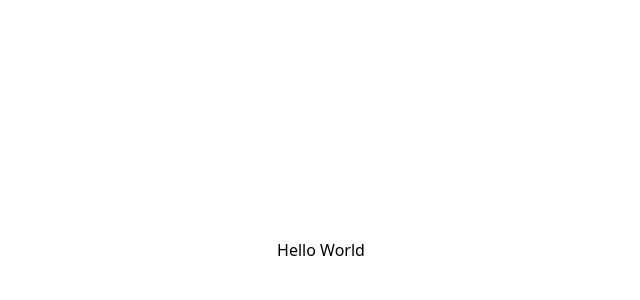
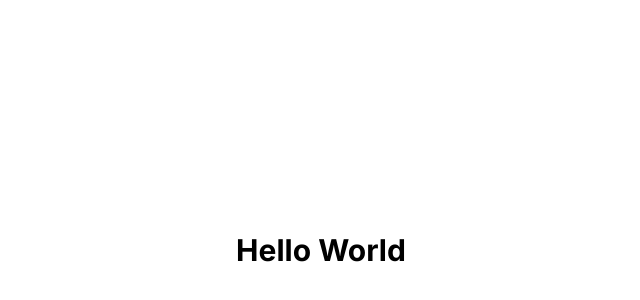
Before and after one commit to csorlandi/next-boilerplate, a Next.js app: page / in a window 1280 px wide. Shown: the part 150-450 px from the top of the page, without its empty margins (319-959 px from the left). Built offline with nearby package versions, Linux system fonts and the light colour scheme.

Commit message:
chore: change initial screen content

```diff
--- a/src/app/layout.tsx
+++ b/src/app/layout.tsx
@@ -1,6 +1,9 @@
 import type { Metadata } from 'next';
+import { Inter } from 'next/font/google';
 
 import './globals.css';
+
+const inter = Inter({ subsets: ['latin'] });
 
 export const metadata: Metadata = {
   title: 'Create Next App',
@@ -14,7 +17,7 @@ export default function RootLayout({
 }>) {
   return (
     <html lang="en">
-      <body className="antialiased">{children}</body>
+      <body className={`${inter.className} antialiased`}>{children}</body>
     </html>
   );
 }
--- a/src/app/page.tsx
+++ b/src/app/page.tsx
@@ -1,7 +1,7 @@
 export default function Home() {
   return (
     <div className="flex h-screen w-screen items-center justify-center">
-      <h1>Hello World</h1>
+      <h1 className="text-3xl font-bold">Hello World</h1>
     </div>
   );
 }
```
